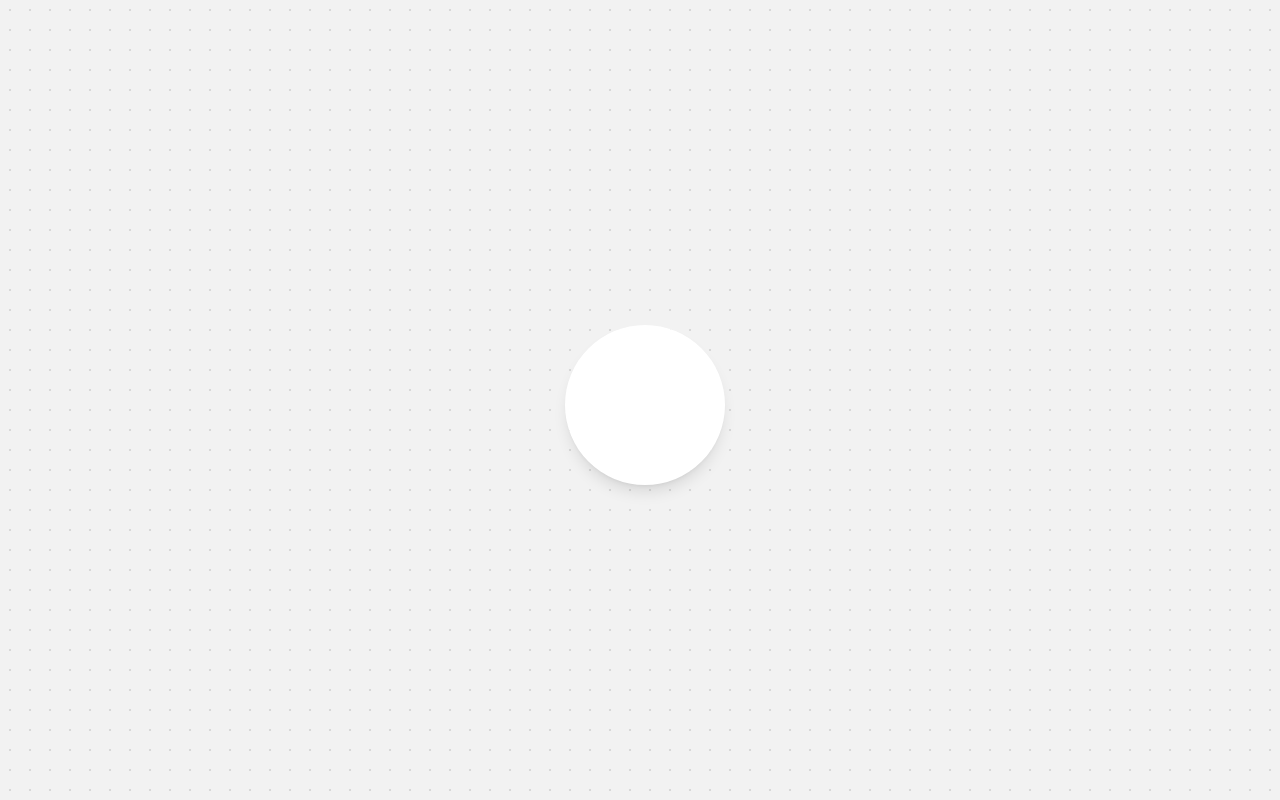
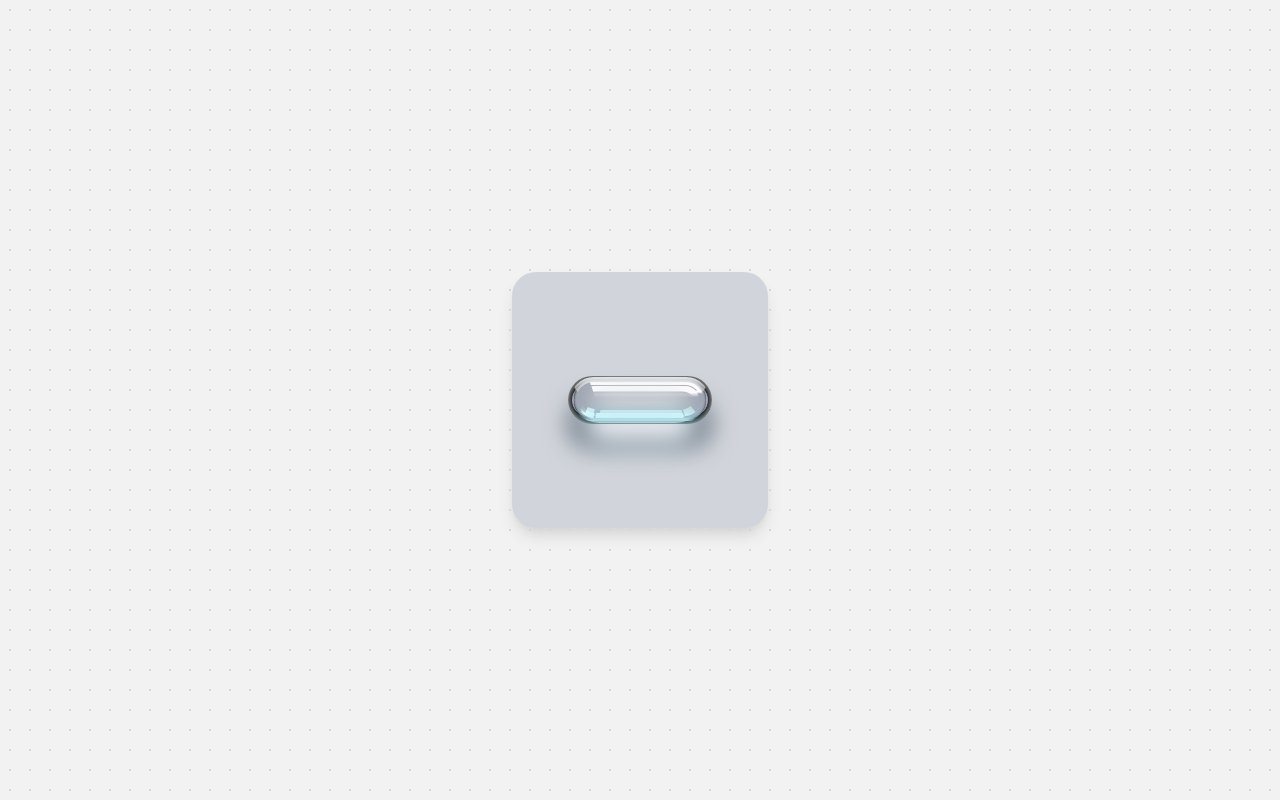
Before and after one commit to p4nthera115/random-components, a Next.js app: page / in a window 1280 px wide. Built offline with nearby package versions, Linux system fonts and the light colour scheme.

Commit message:
GlassButton.tsx

```diff
--- a/app/page.tsx
+++ b/app/page.tsx
@@ -17,7 +17,8 @@ import CircleDrag from "@/components/Dailies/CircleDrag";
 import TooltipVariation from "@/components/Dailies/TooltipVariation";
 import GradientComponent from "@/components/Dailies/GradientComponent";
 import Picker from "../components/Dailies/picker";
-import GlassButton from "@/components/Dailies/GlassButton";
+import GlassButton, { GlassButtonDarker } from "@/components/Dailies/GlassButton";
+import ColorGlassButton from "@/components/Dailies/ColorGlassButton";
 import MetallicButton from "@/components/Dailies/MetallicButton";
 import Switch from "@/components/Dailies/Switch";
 import ColorMetalButton from "@/components/Dailies/ColorMetalButton";
@@ -40,7 +41,7 @@ export default function Home() {
       {/* <MorphSignup /> */}
       {/* <Spacing /> */}
       {/* <SpotifyRedesign /> */}
-      <TileNav />
+      {/* <TileNav /> */}
       {/* <Canvas /> */}
       {/* <BorderRadiusSlider /> */}
       {/* <Sign /> */}
@@ -50,7 +51,7 @@ export default function Home() {
       {/* <CircleDrag /> */}
       {/* <TooltipVariation /> */}
       {/* <GradientComponent /> */}
-      {/* <GlassButton /> */}
+      {/* <ColorGlassButton /> */}
       {/* <MetallicButton /> */}
       {/* <Switch /> */}
       {/* <ColorMetalButton /> */}
@@ -61,6 +62,8 @@ export default function Home() {
       {/* <MenuButtons /> */}
       {/* <DarkModeButton /> */}
       {/* <VerificationCode /> */}
+      {/* <GlassButton /> */}
+      <GlassButtonDarker />
     </div>
   );
 }
--- /dev/null
+++ b/components/Dailies/ColorGlassButton.tsx
@@ -0,0 +1,27 @@
+import { Instrument_Serif } from "next/font/google";
+
+const instrument = Instrument_Serif({ weight: "400", subsets: ["latin"] });
+
+export default function GlassButton() {
+  return (
+    <div
+      className={`${instrument.className} relative p-4 rounded-3xl flex justify-center items-center`}
+    >
+      {/* BUTTON */}
+      <button className="group z-20 w-32 h-10 rounded-full bg-neutral-200 shadow-md shadow-indigo-200 active:shadow-sm active:shadow-indigo-200 active:translate-y-1 flex justify-center transition">
+        <div className="absolute z-10 w-32 h-10 rounded-full bg-gradient-to-b from-violet-400 via-indigo-200 to-cyan-100/50 flex justify-center p-[0.1rem] px-2 transition">
+          <div className="w-full h-5 rounded-full bg-gradient-to-b from-white/70 to-transparent flex flex-row justify-start px-2 gap-1">
+            {/* HIGHLIGHTS */}
+            <div className="flex w-6 h-1 rounded-full bg-gradient-to-b from-white to-transparent group-hover:translate-x-[4.4rem] transition duration-[250ms]"></div>
+            <div className="flex w-2 h-1 rounded-full bg-gradient-to-b from-white to-transparent group-hover:translate-x-[1.9rem] transition duration-[250ms]"></div>
+            {/* <div className="flex w-6 h-1 rounded-full bg-gradient-to-b from-white to-transparent group-hover:translate-x-[3.7rem] transition duration-[400ms]"></div>
+          <div className="flex w-2 h-1 rounded-full bg-gradient-to-b from-white to-transparent group-hover:translate-x-[3.7rem] transition duration-[400ms]"></div> */}
+          </div>
+          <span className="absolute italic font-bold opacity-70 pointer-events-none self-center group-active:opacity-45 transition font-serif">
+            Click Me
+          </span>
+        </div>
+      </button>
+    </div>
+  );
+}
--- a/components/Dailies/GlassButton.tsx
+++ b/components/Dailies/GlassButton.tsx
@@ -1,27 +1,124 @@
-import { Instrument_Serif } from "next/font/google";
-
-const instrument = Instrument_Serif({ weight: "400", subsets: ["latin"] });
-
 export default function GlassButton() {
   return (
-    <div
-      className={`${instrument.className} relative p-4 rounded-3xl flex justify-center items-center`}
-    >
-      {/* BUTTON */}
-      <button className="group z-20 w-32 h-10 rounded-full bg-neutral-200 shadow-md shadow-indigo-200 active:shadow-sm active:shadow-indigo-200 active:translate-y-1 flex justify-center transition">
-        <div className="absolute z-10 w-32 h-10 rounded-full bg-gradient-to-b from-violet-400 via-indigo-200 to-cyan-100/50 flex justify-center p-[0.1rem] px-2 transition">
-          <div className="w-full h-5 rounded-full bg-gradient-to-b from-white/70 to-transparent flex flex-row justify-start px-2 gap-1">
-            {/* HIGHLIGHTS */}
-            <div className="flex w-6 h-1 rounded-full bg-gradient-to-b from-white to-transparent group-hover:translate-x-[4.4rem] transition duration-[250ms]"></div>
-            <div className="flex w-2 h-1 rounded-full bg-gradient-to-b from-white to-transparent group-hover:translate-x-[1.9rem] transition duration-[250ms]"></div>
-            {/* <div className="flex w-6 h-1 rounded-full bg-gradient-to-b from-white to-transparent group-hover:translate-x-[3.7rem] transition duration-[400ms]"></div>
-          <div className="flex w-2 h-1 rounded-full bg-gradient-to-b from-white to-transparent group-hover:translate-x-[3.7rem] transition duration-[400ms]"></div> */}
+    <div className="relative p-4 rounded-3xl flex justify-center items-center flex-row gap-3">
+      <div className="bg-neutral-200 h-96 w-96 absolute rounded-3xl shadow-neutral-300 shadow-lg"></div>
+      <button className="z-20 flex justify-center items-center relative h-12 w-36 rounded-full bg-gray-200 overflow-hidden shadow-gray-500">
+        {/* CYAN COLORING */}
+        <div className="absolute z-[100] h-[150%] w-[95%] rounded-full border-8 border-b-[12px] border-cyan-300/0 border-b-cyan-300 blur-md"></div>
+        {/* OUTER BLACK BORDER */}
+        <div className="h-full w-full rounded-full bg-gradient-to-b from-transparent  bg-black to-transparent blur-[5px]"></div>
+        {/* TOP OUTER HIGHLIGHT */}
+        <div className="z-40 h-4 w-[8.3rem] flex justify-center items-center rounded-full absolute top-[0.8px] overflow-hidden">
+          <div className="absolute h-12 w-[8.7rem] rounded-full -bottom-[2rem] bg-gradient-to-b from-gray-200 to-60% to-transparent"></div>
+        </div>
+        {/* LEFT HIGHLIGHT */}
+        <div className="absolute z-20 h-8 w-20 rounded-full left-1 bg-gradient-to-r from-gray-300/80 to-5% to-transparent border-l-[0.5px] border-gray-400"></div>
+        {/* RIGHT HIGHLIGHT */}
+        <div className="absolute z-20 h-8 w-20 rounded-full right-1 bg-gradient-to-l from-gray-300/80 to-10% to-transparent border-r-[0.5px] border-gray-400"></div>
+        {/* BOTTOM OUTER HIGHLIGHT */}
+        <div className="absolute z-20 h-16 w-[8.7rem] -translate-x-[0.15rem] rounded-full bottom-[1px] bg-gradient-to-t from-gray-200/80 to-15% to-transparent"></div>
+        {/* INNER BLACK BORDER */}
+        <div className="absolute h-10 w-[8.3rem] rounded-full bg-black blur-[2px]"></div>
+        {/* "TRANSPARENT" MIDDLE */}
+        <div className="absolute z-20 h-10 w-[8.2rem] rounded-full bg-gray-700 overflow-hidden">
+          <div className="absolute h-full w-full rounded-full bg-gray-300 blur-[1px]"></div>
+        </div>
+        {/* INNER HIGHLIGHTS */}
+        {/* Top */}
+        <div className="absolute z-50 h-9 w-[8rem] rounded-full flex justify-center items-center overflow-hidden ">
+          <div className="absolute z-20 h-3 w-32 bg-gradient-to-b from-white from-80% top-0 left-3 skew-x-[20deg]"></div>
+          <div className="absolute z-30 h-8 w-[7.9rem] rounded-full top-[0.3rem] -left-[0.1rem] bg-gradient-to-b from-10% from-gray-300 to-transparent"></div>
+        </div>
+        {/* BOTTOM */}
+        <div className="absolute z-40 h-9 w-[8rem] rounded-full flex justify-center items-center overflow-hidden">
+          <div className="absollute z-20 h-8 w-[7.6rem] rounded-full overflow-hidden bottom-[0.1rem]">
+            <div className="absolute h-[0.85rem] w-[6rem] left-[0.9rem] bottom-[0.1rem] bg-cyan-800/10 skew-x-[10deg]"></div>
+            <div className="absolute h-[0.85rem] w-[6rem] left-4 bottom-0 bg-cyan-50/90 skew-x-[10deg]"></div>
           </div>
-          <span className="absolute italic font-bold opacity-70 pointer-events-none self-center group-active:opacity-45 transition font-serif">
-            Click Me
-          </span>
+          <div className="absolute z-10 h-8 w-[7.5rem] rounded-full bottom-[0.3rem] bg-gray-300"></div>
+          <div className="absolute h-[0.37rem] w-[5.5rem] bottom-0 bg-cyan-50/90 -skew-x-[10deg]"></div>
+          <div className="absolute h-2 w-[01rem] bottom-[0.1rem] left-[0.2rem] rotate-[30deg] bg-gradient-to-l from-cyan-50 from-70% skew-x-[20deg]"></div>
         </div>
       </button>
+      {/* SHADOWS */}
+      <div className="absolute top-1/2 z-10 bg-gray-500 rounded-full h-12 w-36 blur-md"></div>
+      <div className="absolute top-1/2 z-10 bg-gray-200 border-2 border-cyan-200 rounded-full h-11 w-28 blur-md"></div>
     </div>
-  );
+  )
 }
+
+export function GlassButtonDarker() {
+  return (
+    <div className="relative p-4 rounded-3xl flex justify-center items-center flex-row gap-3 ">
+      <div className="bg-gray-300 h-64 w-64 absolute rounded-3xl shadow-neutral-300 shadow-lg"></div>
+      <button className="group active:translate-y-[0.1rem] active:scale-[99%] transition duration-300 z-20 flex justify-center items-center relative h-12 w-36 rounded-full bg-gray-200 overflow-hidden">
+        {/* COLORING */}
+        <div className="absolute z-[100] h-10 w-[95%] bg-gradient-to-t from-cyan-300 to-transparent to-30% rounded-full bottom-0 blur"></div>
+        {/* <div className="absolute z-[100] h-10 w-[95%] bg-gradient-to-t from-red-300 to-transparent to-30% rounded-full bottom-0 blur"></div> */}
+        {/* <div className="absolute z-[100] h-10 w-[95%] bg-gradient-to-t from-green-300 to-transparent to-30% rounded-full bottom-0 blur"></div> */}
+        {/* OUTER BLACK BORDER */}
+        <div className="h-full w-full rounded-full bg-gradient-to-b from-transparent  bg-black to-transparent blur-[5px]"></div>
+        {/* TOP OUTER HIGHLIGHT */}
+        <div className="z-50 h-4 w-[8.3rem] flex justify-center items-center rounded-full absolute top-[0.8px] overflow-hidden">
+          <div className="absolute h-12 w-[8.7rem] rounded-full -bottom-[2rem] bg-gradient-to-b from-gray-200 to-60% to-transparent"></div>
+        </div>
+        {/* LEFT HIGHLIGHT */}
+        <div className="absolute z-20 h-8 w-20 rounded-full left-1 bg-gradient-to-r from-gray-300/80 to-5% to-transparent border-l-[0.5px] border-gray-400"></div>
+        {/* RIGHT HIGHLIGHT */}
+        <div className="absolute z-20 h-8 w-20 rounded-full right-1 bg-gradient-to-l from-gray-300/80 to-10% to-transparent border-r-[0.5px] border-gray-400"></div>
+        {/* BOTTOM OUTER HIGHLIGHT */}
+        <div className="absolute z-20 h-16 w-[8.7rem] -translate-x-[0.15rem] rounded-full bottom-[1px] bg-gradient-to-t from-gray-200/80 to-15% to-transparent"></div>
+        {/* INNER BLACK BORDER */}
+        <div className="absolute h-10 w-[8.3rem] rounded-full bg-black blur-[2px]"></div>
+        {/* "TRANSPARENT" MIDDLE */}
+        <div className="absolute z-20 h-10 w-[8.2rem] rounded-full bg-gray-700 overflow-hidden">
+          <div className="absolute h-full w-full rounded-full bg-gray-400 blur-[1px]"></div>
+        </div>
+        <div className="absolute z-[70] h-8 w-[6.2rem] rounded-full bg-gray-200 blur-md opacity-70"></div>
+        {/* INNER HIGHLIGHTS */}
+        {/* TOP */}
+        <div className="absolute z-50 h-9 w-[8rem] rounded-full flex justify-center items-center overflow-hidden">
+          <div className="absolute z-50 h-4 w-5 bg-gray-400 rotate-[-20deg] top-0 -left-1 blur-[0.5px]"></div>
+          <div className="absolute z-20 h-3 w-32 bg-gradient-to-b from-white from-80% top-0 left-3 skew-x-[20deg]"></div>
+          <div className="absolute z-30 h-8 w-[7.9rem] rounded-full top-[0.2rem] -left-[0.1rem] bg-gradient-to-b from-15% from-gray-400 to-20% to-transparent"></div>
+          <div className="absolute z-40 h-7 w-[7.9rem] top-[0.2rem] scale-[93%] rounded-full flex justify-center items-center overflow-hidden ">
+            <div className="absolute z-20 h-3 w-32 bg-gradient-to-b from-white from-60% top-0 left-3 skew-x-[20deg]"></div>
+            <div className="absolute z-30 h-8 w-[7.8rem] rounded-full top-[0.4rem] -left-[0.02rem] bg-gradient-to-b from-gray-400 to-30% to-transparent"></div>
+          </div>
+        </div>
+        {/* BOTTOM */}
+        <div className="absolute z-40 h-9 w-[8rem] rounded-full flex justify-center items-center overflow-hidden">
+          <div className="absolute z-20 h-8 w-[7.6rem] rounded-full overflow-hidden bottom-[0.1rem]">
+            <div className="absolute h-[0.55rem] w-[5.3rem] left-[1.3rem] bottom-0 bg-cyan-50/70 skew-x-[-10deg]"></div>
+
+            <div className="absolute z-20 h-4 w-2 bg-gray-400 rotate-[-20deg] right-3 bottom-0"></div>
+            <div className="absolute z-30 h-5 w-4 bg-gray-400 rotate-[-40deg] -right-2 bottom-0"></div>
+            <div className="absolute z-30 h-8 w-[7rem] rounded-full bottom-[0.4rem] right-[0.3rem] bg-gradient-to-t from-gray-400 from-30% to-transparent"></div>
+            <div className="absolute z-20 h-4 w-5 bg-gradient-to-tr from-cyan-50 rotate-[-20deg] -right-[0.15rem] bottom-0"></div>
+
+            <div className="absolute z-40 h-4 w-2 bg-gray-400/80 rotate-[25deg] left-[0.rem] bottom-0"></div>
+            <div className="absolute z-30 h-2 w-2 bg-cyan-50/80 rotate-[15deg] left-[0.4rem] bottom-0"></div>
+          </div>
+          <div className="absolute z-10 h-8 w-[7.5rem] rounded-full bottom-[0.3rem] bg-gray-400"></div>
+          <div className="absolute h-[0.37rem] w-[5.5rem] bottom-0 bg-cyan-50 -skew-x-[10deg]"></div>
+          <div className="absolute h-2 w-[1rem] bottom-[0.1rem] left-[0.2rem] rotate-[30deg] bg-gradient-to-l from-cyan-50 from-70% skew-x-[20deg]"></div>
+        </div>
+
+        <div className="absolute z-20 h-6 w-[7rem] rounded-full bottom-[4px] bg-gradient-to-t from-gray-200/80 to-15% to-transparent"></div>
+        <div className="absolute z-20 h-6 w-[7.5rem] rounded-full bottom-[3px] bg-gradient-to-t from-gray-200/80 to-15% to-transparent"></div>
+        <div className="absolute z-20 h-8 w-[8rem] rounded-full bottom-[2px] bg-gradient-to-t from-gra÷y-200/80 to-15% to-transparent"></div>
+        <div className="absolute z-50 h-8 w-[7rem] rounded-full bottom-[7px] bg-gradient-to-t from-cyan-50/80 to-15% to-transparent"></div>
+
+        {/* HOVER ANIMATION */}
+
+        {/* COLOR VARIATIONS */}
+        {/* <div className="absolute z-[100] h-full w-full bg-cyan-200 mix-blend-color-burn"></div> */}
+        {/* <div className="absolute z-[100] h-full w-full bg-red-200 mix-blend-color-burn"></div> */}
+
+      </button>
+      {/* SHADOWS */}
+      <div className="absolute top-1/2 z-10 bg-gray-500 rounded-full h-12 w-36 blur-md"></div>
+      <div className="absolute top-1/2 z-10 bg-gray-200 border-2 border-cyan-200 rounded-full h-11 w-28 blur-md"></div>
+    </div>
+  )
+}
--- a/tailwind.config.ts
+++ b/tailwind.config.ts
@@ -1,4 +1,6 @@
 import type { Config } from "tailwindcss";
+
+
 
 const config: Config = {
   content: [
```
Also changed, not shown: app/globals.css (+9 -5 lines).
